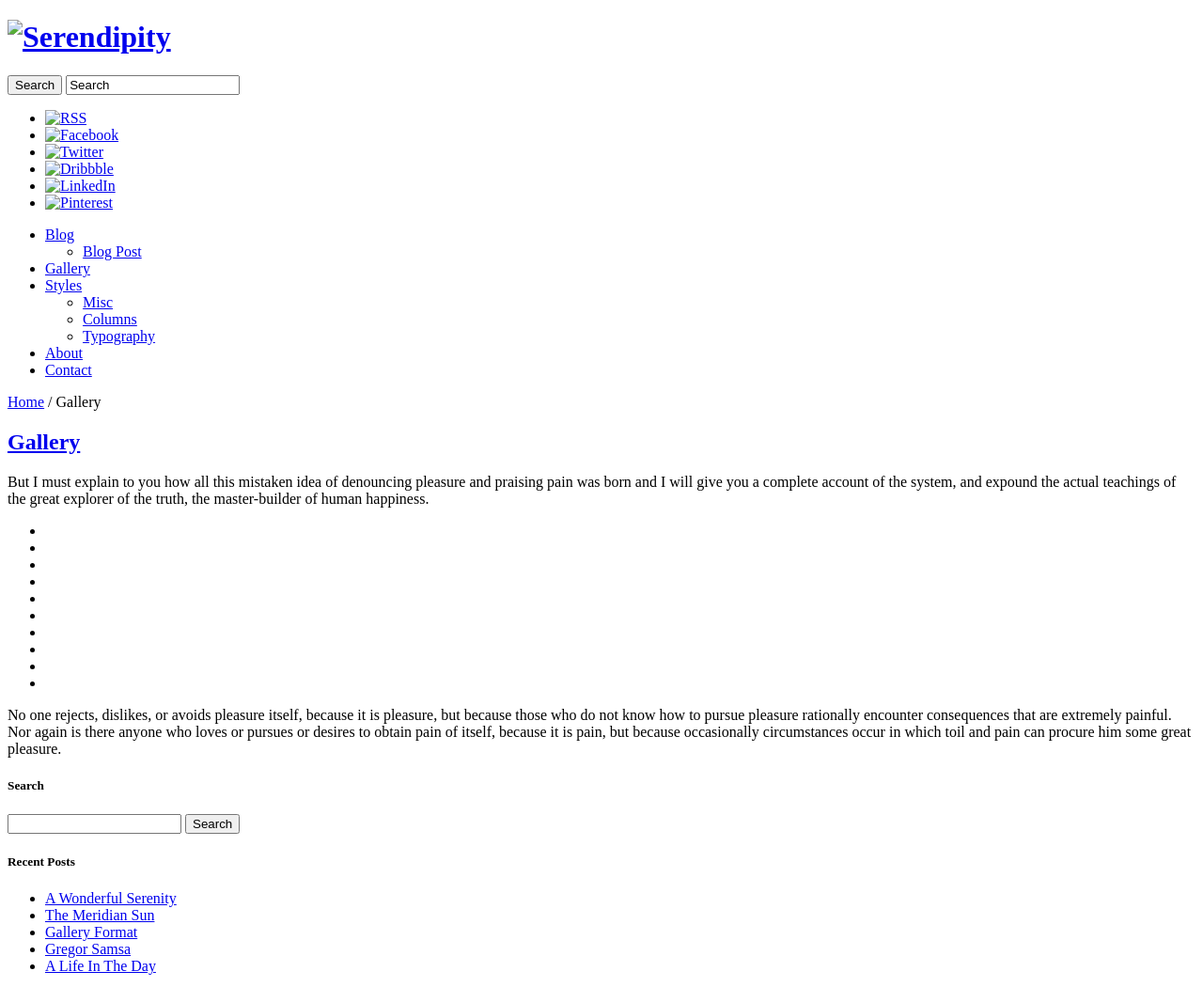
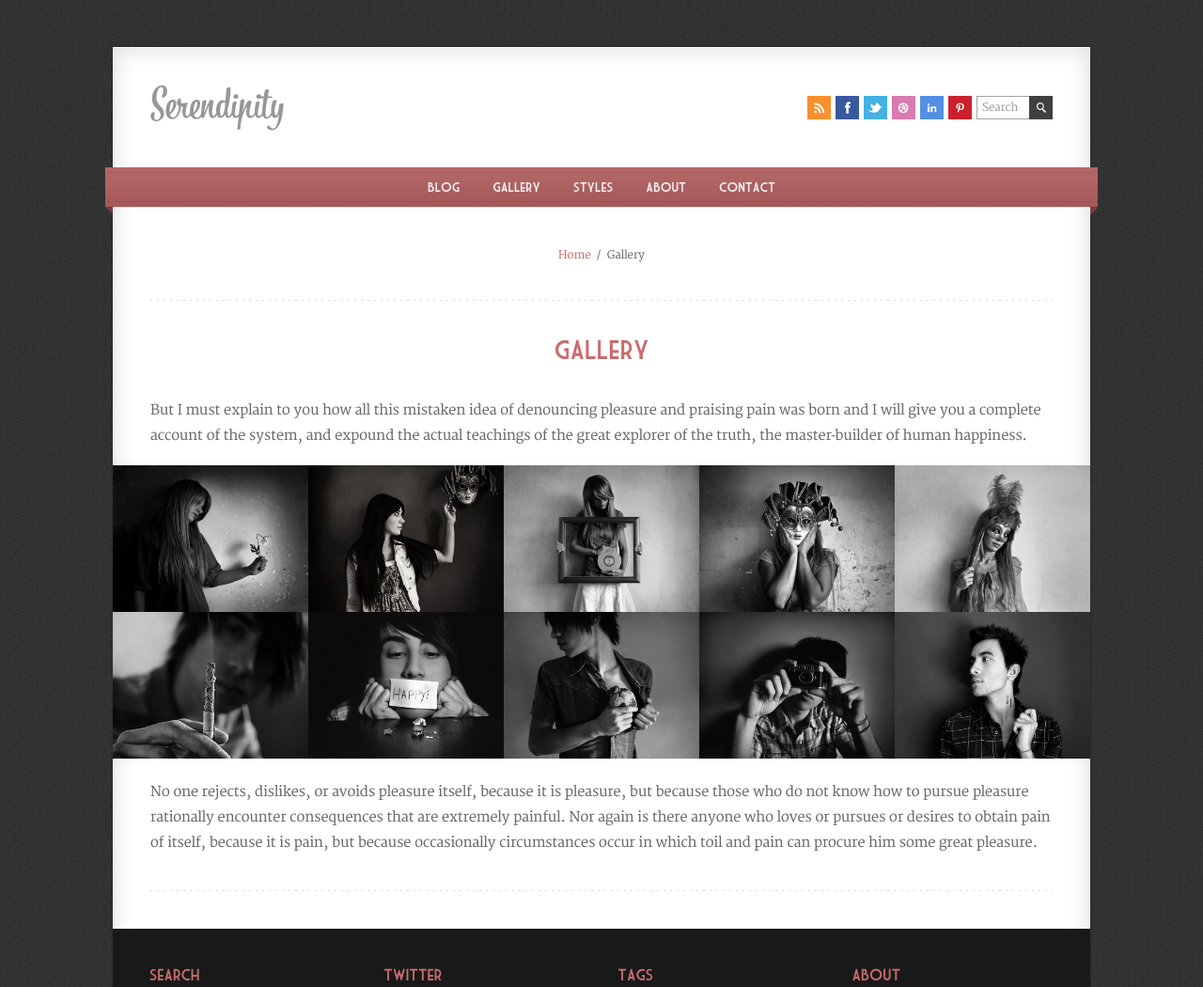
Before and after one commit to huanStephen/mimosa, a plain HTML site: page custom/gallery.html in a window 1280 px wide. Shown: the top 1050 px of the page at 94% size. Drawn offline with nearby package versions, Linux system fonts and the light colour scheme; some packages are replaced by stand-ins of ours; files that its build step writes are made by us from their sources; a script that the page names is missing.

Commit message:
改变文件引用地址

```diff
--- a/custom/about.html
+++ b/custom/about.html
@@ -4,24 +4,24 @@
 <meta charset="UTF-8">
 <meta name="viewport" content="width=device-width, initial-scale=1.0, maximum-scale=1.0, user-scalable=no" />
 <title>Serendipity</title>
-<link rel="shortcut icon" href="style/images/favicon.png"/>
-<link rel="stylesheet" type="text/css" href="support/css/customstyle.css" media="all" />
-<link rel="stylesheet" type="text/css" href="style/css/view.css" media="all" />
-<link rel="stylesheet" type="text/css" href="style/type/marketdeco.css" media="all" />
-<link rel="stylesheet" type="text/css" href="style/type/merriweather.css" media="all" />
-<link rel="stylesheet" type="text/css" href="style/css/queries.css" media="all" />
+<link rel="shortcut icon" href="support/images/favicon.png"/>
+<link rel="stylesheet" type="text/css" href="support/css/style.css" media="all" />
+<link rel="stylesheet" type="text/css" href="support/css/view.css" media="all" />
+<link rel="stylesheet" type="text/css" href="support/type/marketdeco.css" media="all" />
+<link rel="stylesheet" type="text/css" href="support/type/merriweather.css" media="all" />
+<link rel="stylesheet" type="text/css" href="support/css/queries.css" media="all" />
 <!--[if IE 8]>
-<link rel="stylesheet" type="text/css" href="style/css/ie8.css" media="all" />
+<link rel="stylesheet" type="text/css" href="support/css/ie8.css" media="all" />
 <![endif]-->
 <!--[if IE 9]>
-<link rel="stylesheet" type="text/css" href="style/css/ie9.css" media="all" />
+<link rel="stylesheet" type="text/css" href="support/css/ie9.css" media="all" />
 <![endif]-->
-<script type="text/javascript" src="style/js/jquery-1.7.1.min.js"></script>
-<script type="text/javascript" src="style/js/ddsmoothmenu.js"></script>
-<script type="text/javascript" src="style/js/html5.js"></script>
-<script type="text/javascript" src="style/js/jquery.fitvids.js"></script>
-<script type="text/javascript" src="style/js/selectnav.js"></script>
-<script type="text/javascript" src="style/js/twitter.min.js"></script>
+	<script src="../support/js/jquery-3.1.1.min.js" type="text/javascript"></script>
+<script type="text/javascript" src="support/js/ddsmoothmenu.js"></script>
+<script type="text/javascript" src="support/js/html5.js"></script>
+<script type="text/javascript" src="support/js/jquery.fitvids.js"></script>
+<script type="text/javascript" src="support/js/selectnav.js"></script>
+<script type="text/javascript" src="support/js/twitter.min.js"></script>
 </head>
 
 <body class="singular page">
@@ -30,7 +30,7 @@
 <header id="branding" role="banner">
   <h1 id="site-title">
   	<a href="index.html" title="Serendipity" rel="home">
-    		<img src="style/images/logo.png" alt="Serendipity" />
+    		<img src="support/images/logo.png" alt="Serendipity" />
     </a>
   </h1>
   <div class="social">
@@ -41,12 +41,12 @@
       </form>
     </div>
     <ul>
-      <li><a href="#" target="_blank"><img src="style/images/icon-rss.png" alt="RSS" /></a></li>
-      <li><a href="#" target="_blank"><img src="style/images/icon-facebook.png" alt="Facebook" /></a></li>
-      <li><a href="#" target="_blank"><img src="style/images/icon-twitter.png" alt="Twitter" /></a></li>
-      <li><a href="#" target="_blank"><img src="style/images/icon-dribbble.png" alt="Dribbble" /></a></li>
-      <li><a href="#" target="_blank"><img src="style/images/icon-linkedin.png" alt="LinkedIn" /></a></li>
-      <li><a href="#" target="_blank"><img src="style/images/icon-pinterest.png" alt="Pinterest" /></a></li>
+      <li><a href="#" target="_blank"><img src="support/images/icon-rss.png" alt="RSS" /></a></li>
+      <li><a href="#" target="_blank"><img src="support/images/icon-facebook.png" alt="Facebook" /></a></li>
+      <li><a href="#" target="_blank"><img src="support/images/icon-twitter.png" alt="Twitter" /></a></li>
+      <li><a href="#" target="_blank"><img src="support/images/icon-dribbble.png" alt="Dribbble" /></a></li>
+      <li><a href="#" target="_blank"><img src="support/images/icon-linkedin.png" alt="LinkedIn" /></a></li>
+      <li><a href="#" target="_blank"><img src="support/images/icon-pinterest.png" alt="Pinterest" /></a></li>
     </ul>
   </div>
   <nav id="access" class="access" role="navigation">
@@ -97,7 +97,7 @@
     <div class="entry-content">
 
     	<div class="one-third">
-    		<p><img src="style/images/art/about.jpg" alt="" class="aligncenter" />
+    		<p><img src="support/images/art/about.jpg" alt="" class="aligncenter" />
 	    </div>
 		<div class="two-third last">
 			<p>Curabitur blandit tempus porttitor. Praesent commodo cursus magna, vel scelerisque nisl consectetur et. Maecenas faucibus mollis interdum. Integer posuere erat a ante venenatis dapibus posuere velit aliquet.</p>
@@ -203,7 +203,7 @@
 	</div><!-- #wrapper -->
 </div><!-- #page -->
 
-<script type="text/javascript" src="style/js/scripts.js"></script>
+<script type="text/javascript" src="support/js/scripts.js"></script>
 <div style="display:none"><script src='http://v7.cnzz.com/stat.php?id=155540&web_id=155540' language='JavaScript' charset='gb2312'></script></div>
 </body>
 </html>
--- a/custom/gallery.html
+++ b/custom/gallery.html
@@ -4,24 +4,24 @@
 <meta charset="UTF-8">
 <meta name="viewport" content="width=device-width, initial-scale=1.0, maximum-scale=1.0, user-scalable=no" />
 <title>Serendipity</title>
-<link rel="shortcut icon" href="style/images/favicon.png"/>
-<link rel="stylesheet" type="text/css" href="support/css/customstyle.css" media="all" />
-<link rel="stylesheet" type="text/css" href="style/css/view.css" media="all" />
-<link rel="stylesheet" type="text/css" href="style/type/marketdeco.css" media="all" />
-<link rel="stylesheet" type="text/css" href="style/type/merriweather.css" media="all" />
-<link rel="stylesheet" type="text/css" href="style/css/queries.css" media="all" />
+<link rel="shortcut icon" href="support/images/favicon.png"/>
+<link rel="stylesheet" type="text/css" href="support/css/style.css" media="all" />
+<link rel="stylesheet" type="text/css" href="support/css/view.css" media="all" />
+<link rel="stylesheet" type="text/css" href="support/type/marketdeco.css" media="all" />
+<link rel="stylesheet" type="text/css" href="support/type/merriweather.css" media="all" />
+<link rel="stylesheet" type="text/css" href="support/css/queries.css" media="all" />
 <!--[if IE 8]>
-<link rel="stylesheet" type="text/css" href="style/css/ie8.css" media="all" />
+<link rel="stylesheet" type="text/css" href="support/css/ie8.css" media="all" />
 <![endif]-->
 <!--[if IE 9]>
-<link rel="stylesheet" type="text/css" href="style/css/ie9.css" media="all" />
+<link rel="stylesheet" type="text/css" href="support/css/ie9.css" media="all" />
 <![endif]-->
-<script type="text/javascript" src="style/js/jquery-1.7.1.min.js"></script>
-<script type="text/javascript" src="style/js/ddsmoothmenu.js"></script>
-<script type="text/javascript" src="style/js/html5.js"></script>
-<script type="text/javascript" src="style/js/jquery.fitvids.js"></script>
-<script type="text/javascript" src="style/js/selectnav.js"></script>
-<script type="text/javascript" src="style/js/twitter.min.js"></script>
+<script src="../support/js/jquery-3.1.1.min.js" type="text/javascript"></script>
+<script type="text/javascript" src="support/js/ddsmoothmenu.js"></script>
+<script type="text/javascript" src="support/js/html5.js"></script>
+<script type="text/javascript" src="support/js/jquery.fitvids.js"></script>
+<script type="text/javascript" src="support/js/selectnav.js"></script>
+<script type="text/javascript" src="support/js/twitter.min.js"></script>
 </head>
 
 <body class="singular page">
@@ -30,7 +30,7 @@
 <header id="branding" role="banner">
   <h1 id="site-title">
   	<a href="index.html" title="Serendipity" rel="home">
-    		<img src="style/images/logo.png" alt="Serendipity" />
+    		<img src="support/images/logo.png" alt="Serendipity" />
     </a>
   </h1>
   <div class="social">
@@ -41,12 +41,12 @@
       </form>
     </div>
     <ul>
-      <li><a href="#" target="_blank"><img src="style/images/icon-rss.png" alt="RSS" /></a></li>
-      <li><a href="#" target="_blank"><img src="style/images/icon-facebook.png" alt="Facebook" /></a></li>
-      <li><a href="#" target="_blank"><img src="style/images/icon-twitter.png" alt="Twitter" /></a></li>
-      <li><a href="#" target="_blank"><img src="style/images/icon-dribbble.png" alt="Dribbble" /></a></li>
-      <li><a href="#" target="_blank"><img src="style/images/icon-linkedin.png" alt="LinkedIn" /></a></li>
-      <li><a href="#" target="_blank"><img src="style/images/icon-pinterest.png" alt="Pinterest" /></a></li>
+      <li><a href="#" target="_blank"><img src="support/images/icon-rss.png" alt="RSS" /></a></li>
+      <li><a href="#" target="_blank"><img src="support/images/icon-facebook.png" alt="Facebook" /></a></li>
+      <li><a href="#" target="_blank"><img src="support/images/icon-twitter.png" alt="Twitter" /></a></li>
+      <li><a href="#" target="_blank"><img src="support/images/icon-dribbble.png" alt="Dribbble" /></a></li>
+      <li><a href="#" target="_blank"><img src="support/images/icon-linkedin.png" alt="LinkedIn" /></a></li>
+      <li><a href="#" target="_blank"><img src="support/images/icon-pinterest.png" alt="Pinterest" /></a></li>
     </ul>
   </div>
   <nav id="access" class="access" role="navigation">
@@ -100,63 +100,63 @@
 
       	<ul class="gallery-items">
 	      	<li class="item">
-	      		<a href="style/images/art/gallery1-full.jpg" class="view" rel="gallery"  title="Transparent Flower">
+	      		<a href="support/images/art/gallery1-full.jpg" class="view" rel="gallery"  title="Transparent Flower">
 	      			<span class="overlay zoom"></span>
-	      			<img src="style/images/art/gallery1.jpg" alt=""/>
+	      			<img src="support/images/art/gallery1.jpg" alt=""/>
 	      		</a>
 	      	</li>
 	      	<li class="item">
-	      		<a href="style/images/art/gallery2-full.jpg" class="view" rel="gallery" title="Losing Toucing Searching">
+	      		<a href="support/images/art/gallery2-full.jpg" class="view" rel="gallery" title="Losing Toucing Searching">
 	      			<span class="overlay zoom"></span>
-	      			<img src="style/images/art/gallery2.jpg" alt=""/>
+	      			<img src="support/images/art/gallery2.jpg" alt=""/>
 	      		</a>
 	      	</li>
 	      	<li class="item">
-	      		<a href="style/images/art/gallery3-full.jpg" class="view" rel="gallery" title="Good Frames Ugly Picture">
+	      		<a href="support/images/art/gallery3-full.jpg" class="view" rel="gallery" title="Good Frames Ugly Picture">
 	      			<span class="overlay zoom"></span>
-	      			<img src="style/images/art/gallery3.jpg" alt=""/>
+	      			<img src="support/images/art/gallery3.jpg" alt=""/>
 	      		</a>
 	      	</li>
 	      	<li class="item">
-	      		<a href="style/images/art/gallery4-full.jpg" class="view" rel="gallery" title="Faceless Disguise">
+	      		<a href="support/images/art/gallery4-full.jpg" class="view" rel="gallery" title="Faceless Disguise">
 	      			<span class="overlay zoom"></span>
-	      			<img src="style/images/art/gallery4.jpg" alt=""/>
+	      			<img src="support/images/art/gallery4.jpg" alt=""/>
 	      		</a>
 	      	</li>
 	      	<li class="item">
-	      		<a href="style/images/art/gallery5-full.jpg" class="view" rel="gallery" title="Drop Your Mask">
+	      		<a href="support/images/art/gallery5-full.jpg" class="view" rel="gallery" title="Drop Your Mask">
 	      			<span class="overlay zoom"></span>
-	      			<img src="style/images/art/gallery5.jpg" alt=""/>
+	      			<img src="support/images/art/gallery5.jpg" alt=""/>
 	      		</a>
 	      	</li>
 	      	<li class="item">
-	      		<a href="style/images/art/gallery6-full.jpg" class="view" rel="gallery" title="The Smoke Will Lead">
+	      		<a href="support/images/art/gallery6-full.jpg" class="view" rel="gallery" title="The Smoke Will Lead">
 	      			<span class="overlay zoom"></span>
-	      			<img src="style/images/art/gallery6.jpg" alt=""/>
+	      			<img src="support/images/art/gallery6.jpg" alt=""/>
 	      		</a>
 	      	</li>
 	      	<li class="item">
-	      		<a href="style/images/art/gallery7-full.jpg" class="view" rel="gallery" title="I Have to Go on a Diet">
+	      		<a href="support/images/art/gallery7-full.jpg" class="view" rel="gallery" title="I Have to Go on a Diet">
 	      			<span class="overlay zoom"></span>
-	      			<img src="style/images/art/gallery7.jpg" alt=""/>
+	      			<img src="support/images/art/gallery7.jpg" alt=""/>
 	      		</a>
 	      	</li>
 	      	<li class="item">
-	      		<a href="style/images/art/gallery8-full.jpg" class="view" rel="gallery" title="Heartbeats Slow">
+	      		<a href="support/images/art/gallery8-full.jpg" class="view" rel="gallery" title="Heartbeats Slow">
 	      			<span class="overlay zoom"></span>
-	      			<img src="style/images/art/gallery8.jpg" alt=""/>
+	      			<img src="support/images/art/gallery8.jpg" alt=""/>
 	      		</a>
 	      	</li>
 	      	<li class="item">
-	      		<a href="style/images/art/gallery9-full.jpg" class="view" rel="gallery" title="Every Little Thing">
+	      		<a href="support/images/art/gallery9-full.jpg" class="view" rel="gallery" title="Every Little Thing">
 	      			<span class="overlay zoom"></span>
-	      			<img src="style/images/art/gallery9.jpg" alt=""/>
+	      			<img src="support/images/art/gallery9.jpg" alt=""/>
 	      		</a>
 	      	</li>
 	      	<li class="item">
-	      		<a href="style/images/art/gallery10-full.jpg" class="view" rel="gallery" title="Another Word for Desperate">
+	      		<a href="support/images/art/gallery10-full.jpg" class="view" rel="gallery" title="Another Word for Desperate">
 	      			<span class="overlay zoom"></span>
-	      			<img src="style/images/art/gallery10.jpg" alt=""/>
+	      			<img src="support/images/art/gallery10.jpg" alt=""/>
 	      		</a>
 	      	</li>
       	</ul>
@@ -256,7 +256,7 @@
 	</div><!-- #wrapper -->
 </div><!-- #page -->
 
-<script type="text/javascript" src="style/js/scripts.js"></script>
+<script type="text/javascript" src="support/js/scripts.js"></script>
 <div style="display:none"><script src='http://v7.cnzz.com/stat.php?id=155540&web_id=155540' language='JavaScript' charset='gb2312'></script></div>
 </body>
 </html>
```
Also changed, not shown: custom/columns.html (+22 -22 lines), custom/contact.html (+22 -22 lines), custom/misc.html (+22 -22 lines), custom/post.html (+25 -25 lines), custom/topic.html (+3 -3 lines), custom/typography.html (+22 -22 lines).
